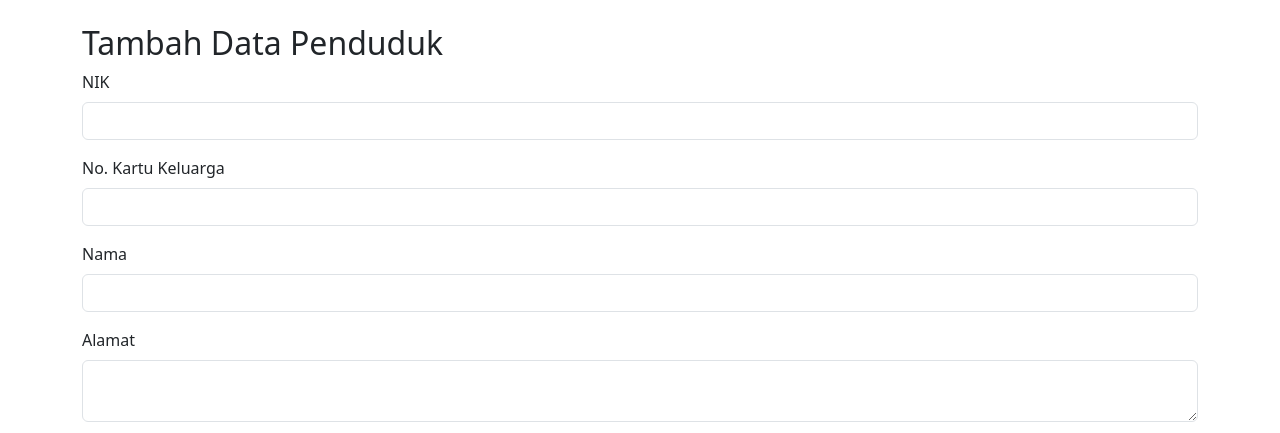
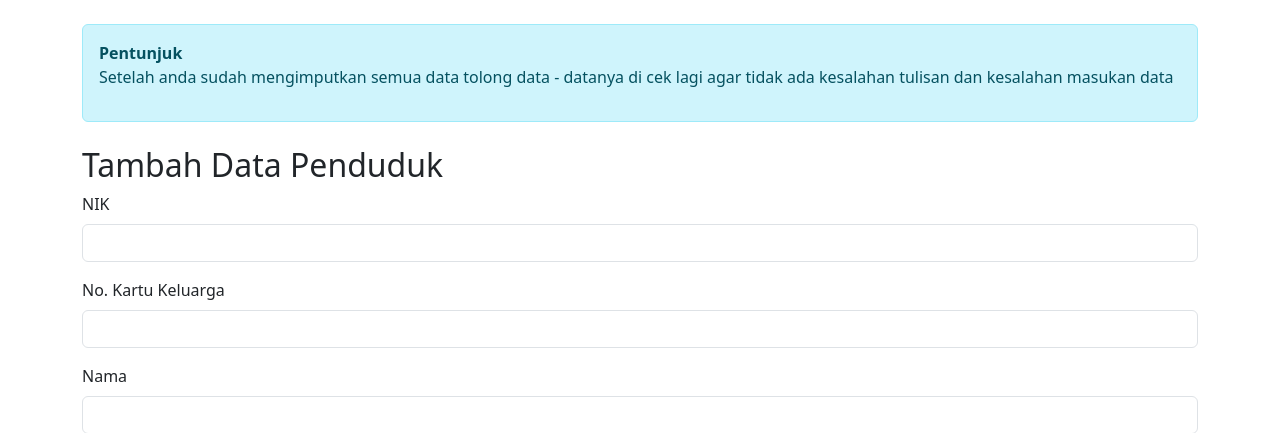
Before and after one commit to RifqiDzakwan22/Rekap-Data-Kelurahan, a Django app: page /tambah/ in a window 1280 px wide. Shown: the part 66-499 px from the top of the page. Run offline with Django 5.2, Linux system fonts and the light colour scheme; a user stored in the database is signed in.

Commit message:
update code

```diff
--- a/rekap/templates/rekap/list_penduduk.html
+++ b/rekap/templates/rekap/list_penduduk.html
@@ -6,7 +6,7 @@
 <!-- catatan pengguna -->
 <div class="alert alert-info mb-4">
     <strong>Pentunjuk</strong>
-<p>Silahkan Di isi data anda di tombol "Tambah Penduduk"</p>
+<p>Silahkan Di isi data anda di tombol "Tambah Penduduk" dan jika  anda sudah menambahkan data anda di website ini anda bisa cek data anda di tabel bawah ini.</p>
 </div>
 
 <!-- notif berhasil memasukin data -->
--- a/rekap/templates/rekap/tambah_penduduk.html
+++ b/rekap/templates/rekap/tambah_penduduk.html
@@ -1,5 +1,11 @@
 {% extends 'rekap/home.html' %}
 {% block content %}
+
+<!-- catatan pengguna -->
+<div class="alert alert-info mb-4">
+    <strong>Pentunjuk</strong>
+<p>Setelah anda sudah mengimputkan semua data tolong data - datanya di cek lagi agar tidak ada kesalahan tulisan dan kesalahan masukan data</p>
+</div>
 
 <!-- form inputan data -->
 <h2>Tambah Data Penduduk</h2>
```
